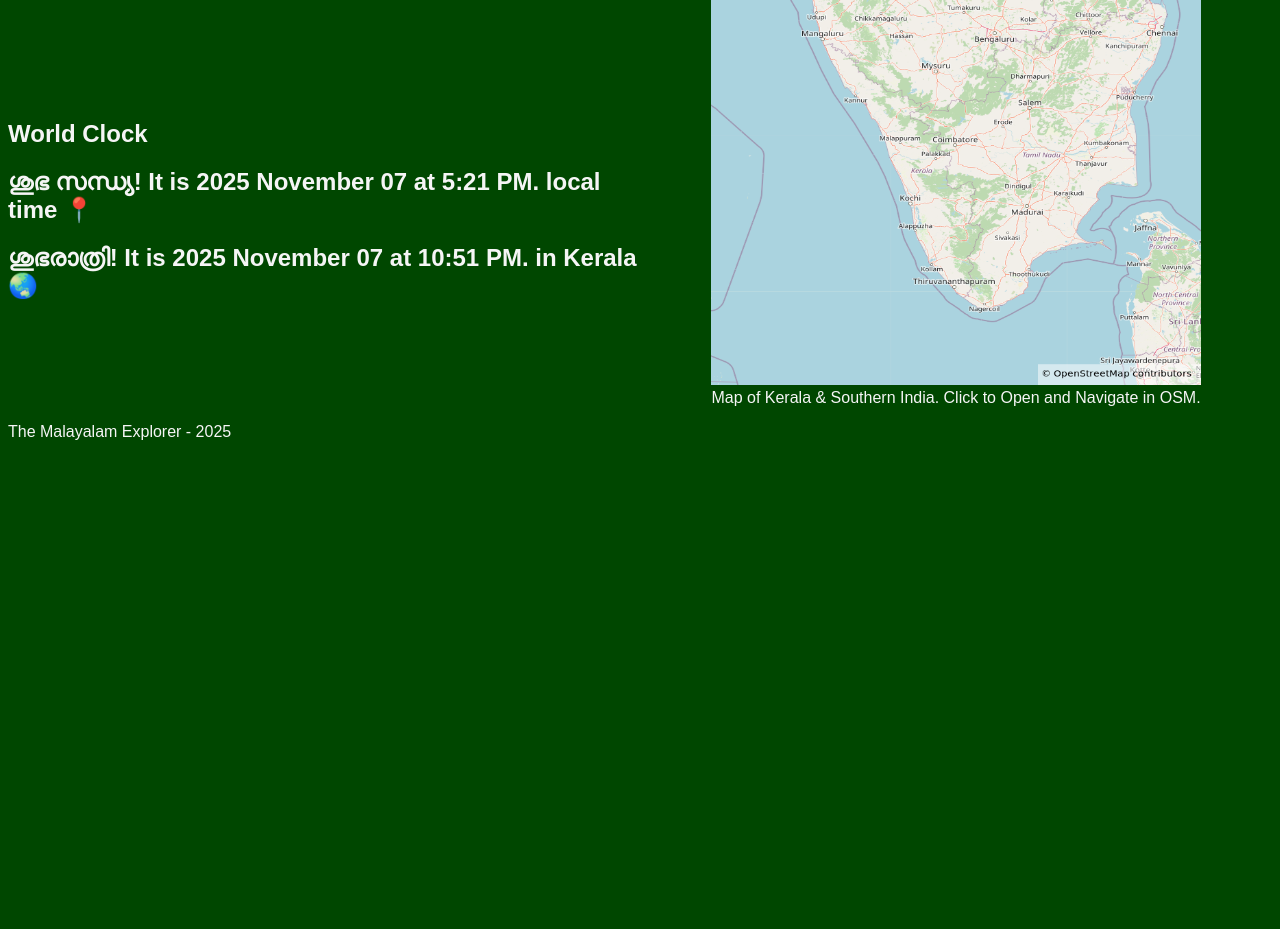
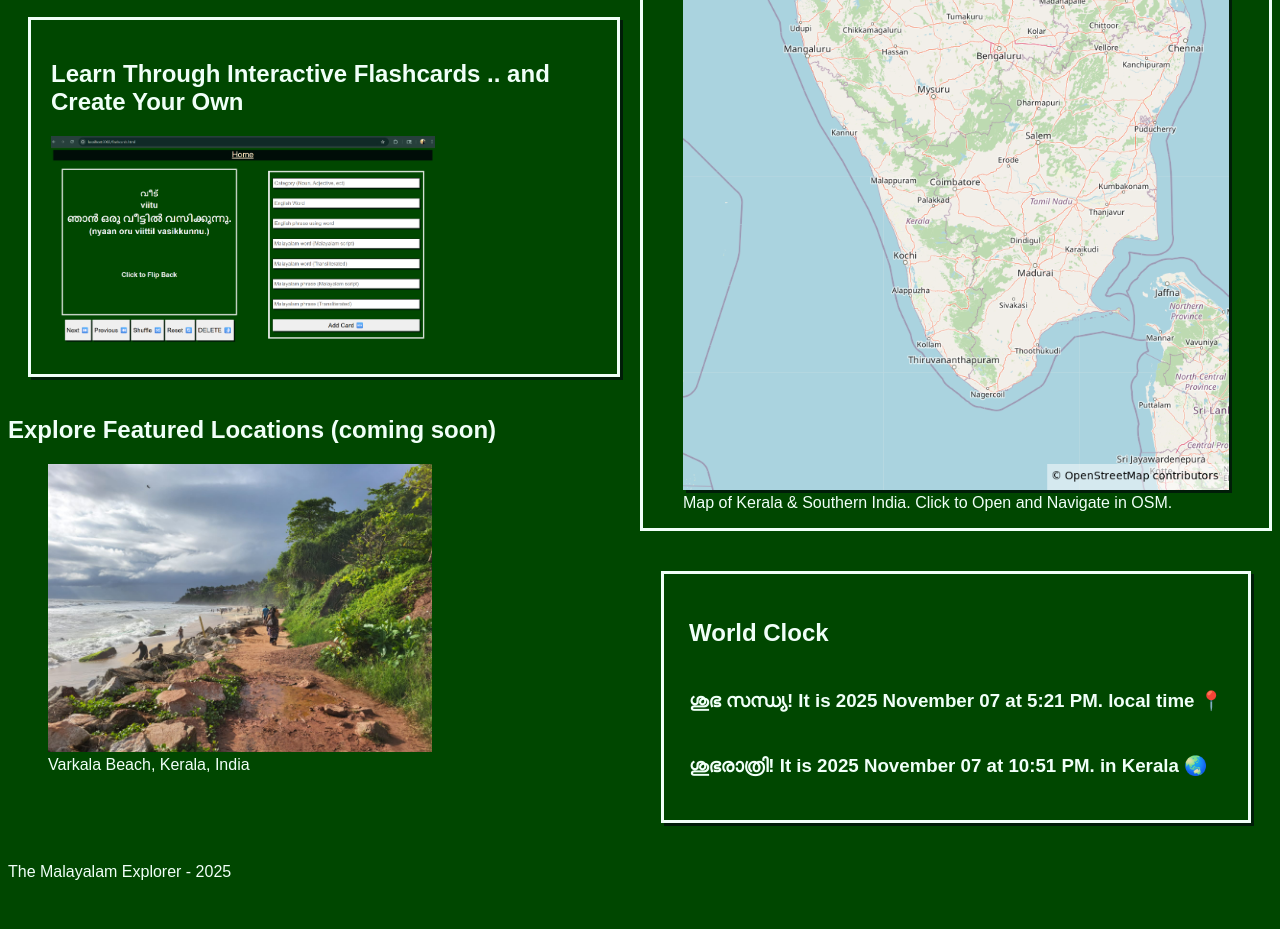
Before and after one commit to wslider/malayalam-explorer-experimental, a website: page public/index.html in a window 1280 px wide. Shown: the part 159-1088 px from the top of the page. Before the commit the page ends 800 px from the top, so only its background shows below. Drawn offline with Linux system fonts and the light colour scheme.

Commit message:
css for index.html and added images to index.html

```diff
--- a/public/css/flashcards.css
+++ b/public/css/flashcards.css
@@ -3,11 +3,12 @@
       --keralaNight: #000d08;
       --keralaShade: #001d08;
       --ripeMango: #ff6600;
+      --mountainFog: #f0fff8;
     }
 
     body {
         background-color: var(--keralaGreen);
-        color: whitesmoke;
+        color: var(--mountainFog);
         font-family: Arial, Helvetica, sans-serif;
         display: flex;
         flex-direction: column;
@@ -26,7 +27,7 @@
 }
 
 .topNav > a {
-  color: blanchedalmond;
+  color: var(--mountainFog);
   font-size: 2rem;
   font-weight: 500;
   text-align: center;
@@ -44,7 +45,7 @@
       height: 50vh;
       width: 95vw;
       margin: 10px;
-      border: 5px solid whitesmoke;
+      border: 5px solid var(--mountainFog);
       box-sizing: border-box;
       text-align: center;
     }
@@ -72,7 +73,7 @@
       justify-content: space-evenly;
       gap: 5px;
       width: 95vw;
-      border: solid whitesmoke 5px;
+      border: solid var(--mountainFog) 5px;
     }
 
       .cardButtons > button {
--- a/public/css/style.css
+++ b/public/css/style.css
@@ -1,11 +1,14 @@
     :root {
       --keralaGreen: #004700;
       --keralaNight: #000d08;
+      --keralaShade: #001d08;
+      --ripeMango: #ff6600;
+      --mountainFog: #f0fff8;
      }
 
     body {
         background-color: var(--keralaGreen);
-        color: whitesmoke;
+        color: var(--mountainFog);
         font-family: Arial, Helvetica, sans-serif;
         display: flex;
         flex-direction: column;
@@ -20,8 +23,8 @@
     }
 
         .topNav > a {
-        color: blanchedalmond;
-        font-size: 1.25rem;
+        color: var(--mountainFog);
+        font-size: 2rem;
         font-weight: 500;
         text-align: center;
         }
@@ -32,13 +35,47 @@
         text-align: center;
     }
 
+    .flashcardExpContainer {
+        border: solid var(--mountainFog) 3px;
+        display: flex;
+        flex-direction: column;
+        align-content: center;
+        padding: 20px;
+        margin: 20px;
+        box-shadow: 3px 3px #001d08;
+    }
+
+    .flashcardImg {
+        max-width: 70vw;
+    }
+
+    .locationImg {
+        max-width: 70vw;
+    }
+
     .mapDiv {
         align-self: center;
     }
 
     #keralaMap {
-        max-height: 50vh;
+        max-height: 65vh;
         width: 100%;
+        box-shadow: 3px 3px var(--keralaShade);
+    }
+
+    .worldClock {
+        margin-top: 5vh;
+        margin-bottom: 5vh;
+        box-sizing: border-box;
+        align-self: start;
+        justify-self: center;
+        border: solid var(--mountainFog) 3px;
+        display: flex;
+        flex-direction: column;
+        align-items: start;
+        gap: 5px;
+        padding: 25px;
+        box-shadow: 3px 3px var(--keralaShade);
     }
 
     @media only screen and (min-width: 600px) {
@@ -48,11 +85,12 @@
         grid-template-areas:
         "navBar navBar"
         "header map"
-        "info map"
+        "main map"
+        "main worldClock"
         "footer footer"
         ;
         grid-template-columns: 1fr 1fr;
-        grid-template-rows: 10vh auto auto auto 5vh;
+        grid-template-rows: 10vh auto auto auto auto 5vh;
     }
 
     .topNav {
@@ -62,8 +100,19 @@
     .welcome {
         grid-area: header;
     }
-    .infoContainer {
-        grid-area: info;
+    .mainContainer {
+        grid-area: main;
+        display: flex;
+        flex-direction: column;
+        max-width: 50vw;
+    }
+
+    .flashcardImg {
+        max-width: 30vw;
+    }
+
+    .locationImg {
+        max-width: 30vw;
     }
 
    .mapDiv {
@@ -73,6 +122,11 @@
         box-sizing: border-box;
         align-self: start;
         justify-self: center;
+        border: solid var(--mountainFog) 3px
+    }
+
+    .worldClock {
+        grid-area: worldClock;
     }
 
     .footer {
--- a/public/index.html
+++ b/public/index.html
@@ -13,15 +13,9 @@
     </div>
 
     <header>
-        <h2 class="info" id="infoGreetingText">Learn Malayalam ... the language of Kerala</h2>
+        <h2 class="info" id="infoGreetingText">Learn Malayalam ... the language of Kerala, India</h2>
     </header>
 
-    <div class="infoContainer">
-        <h2> World Clock </h2>
-        <h2 class="greeting" id="localTimeGreetingText"></h2>
-        <h2 class="greeting" id="keralaTimeGreetingText"></h2>
-
-    </div>
 
     <div class="mapDiv">
         <figure>
@@ -32,6 +26,32 @@
         </figure>
     </div>
 
+    <main class="mainContainer">
+
+        <div class="flashcardExpContainer">
+            <h2>Learn Through Interactive Flashcards .. and Create Your Own</h2>
+                <img class="flashcardImg" id="flashcardExpImg" src="images/flashcardExpImg.png" alt="screenshot of flashcards page showing malayalam translation, flashcard control buttons, and form for creating new flashcards">
+        </div>
+
+        <div>
+            <h2>Explore Featured Locations (coming soon)</h2>
+                <figure class="locationFig">
+                        <img class="locationImg" id="locationImg" src="images/malabar-coast-path.jpg" alt="image of Varkala Beach in Kerala, India">
+                        <figcaption>Varkala Beach, Kerala, India</figcaption>
+                </figure>
+        </div>
+
+    </main>
+
+
+        <div class="worldClock">
+            <h2> World Clock </h2>
+            <h3 class="greeting" id="localTimeGreetingText"></h3>
+            <h3 class="greeting" id="keralaTimeGreetingText"></h3>
+        </div>
+
+
+
     <footer class="footer">The Malayalam Explorer - 2025</footer>
 
 <script src="weather.js"></script>
```
Also changed, not shown: public/images/flashcardExpImg.png (added), public/images/malabar-coast-path.jpg (added). Lines whose indentation alone changed are shown as unchanged.
